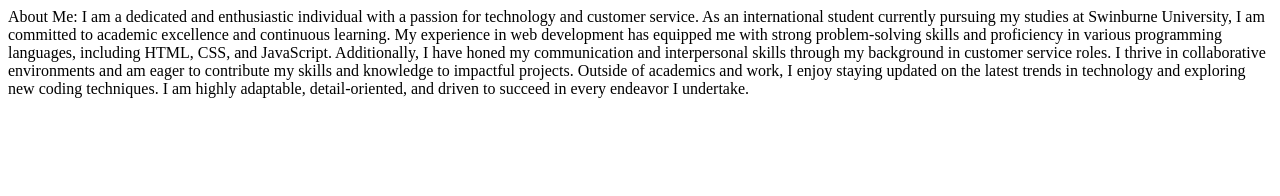
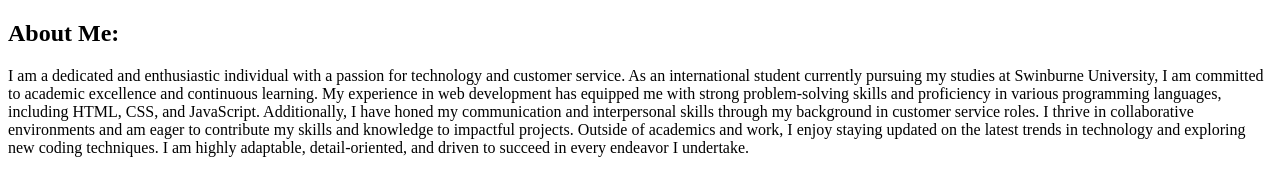
Before and after one commit to Jahan16672/My-Resume, a plain HTML site: page about.html in a window 1280 px wide. Drawn offline with Linux system fonts and the light colour scheme.

Commit message:
Update about.html

```diff
--- a/about.html
+++ b/about.html
@@ -6,9 +6,9 @@
     <title>About Me </title>
 </head>
 <body>
-    About Me:
+    <h2>About Me:</h2>
 
-I am a dedicated and enthusiastic individual with a passion for technology and customer service. As an international student currently pursuing my studies at Swinburne University, I am committed to academic excellence and continuous learning. My experience in web development has equipped me with strong problem-solving skills and proficiency in various programming languages, including HTML, CSS, and JavaScript. Additionally, I have honed my communication and interpersonal skills through my background in customer service roles. I thrive in collaborative environments and am eager to contribute my skills and knowledge to impactful projects. Outside of academics and work, I enjoy staying updated on the latest trends in technology and exploring new coding techniques. I am highly adaptable, detail-oriented, and driven to succeed in every endeavor I undertake.
+<p1>I am a dedicated and enthusiastic individual with a passion for technology and customer service. As an international student currently pursuing my studies at Swinburne University, I am committed to academic excellence and continuous learning. My experience in web development has equipped me with strong problem-solving skills and proficiency in various programming languages, including HTML, CSS, and JavaScript. Additionally, I have honed my communication and interpersonal skills through my background in customer service roles. I thrive in collaborative environments and am eager to contribute my skills and knowledge to impactful projects. Outside of academics and work, I enjoy staying updated on the latest trends in technology and exploring new coding techniques. I am highly adaptable, detail-oriented, and driven to succeed in every endeavor I undertake.</p1>
 
 </body>
 </html>
```
